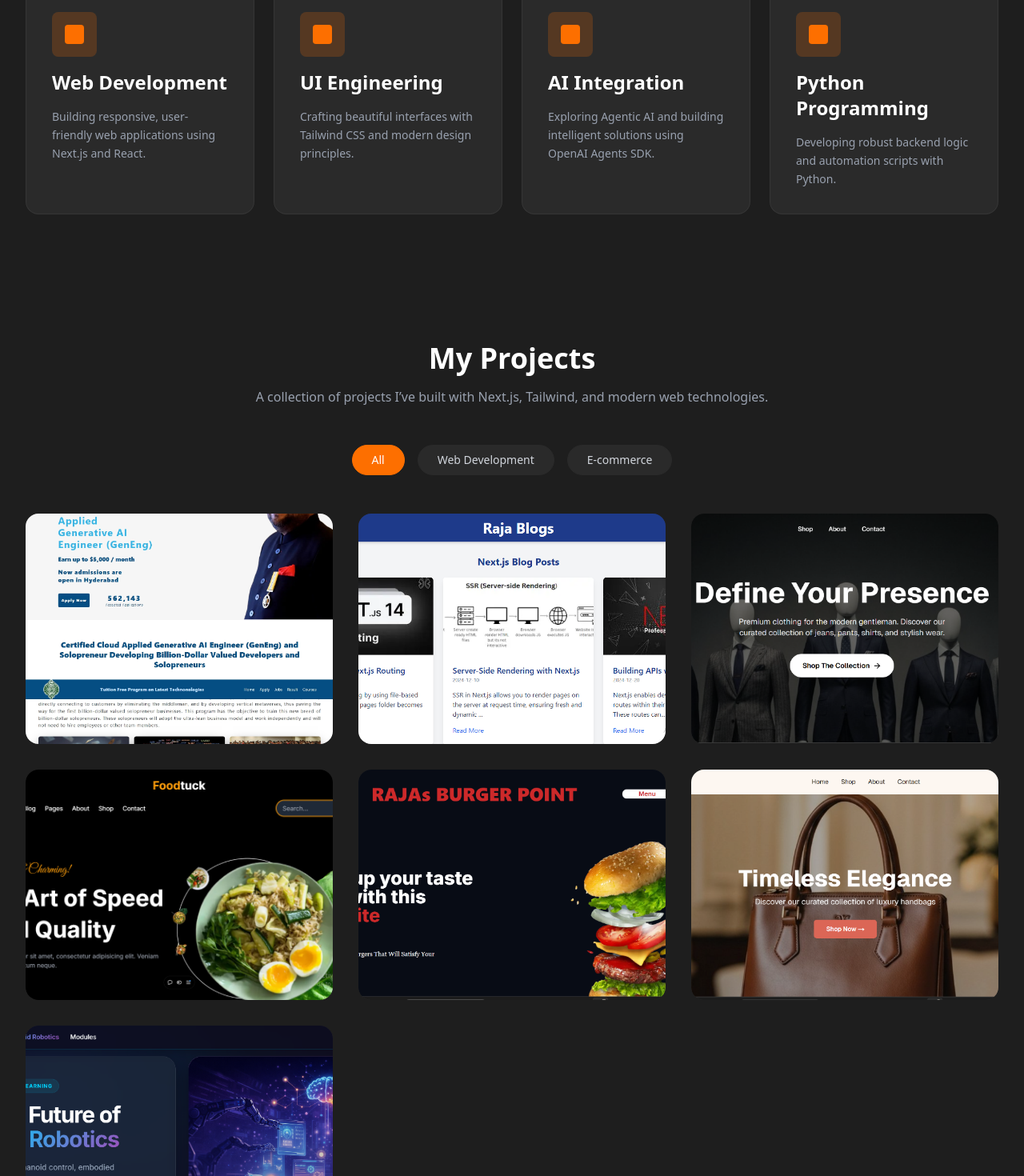
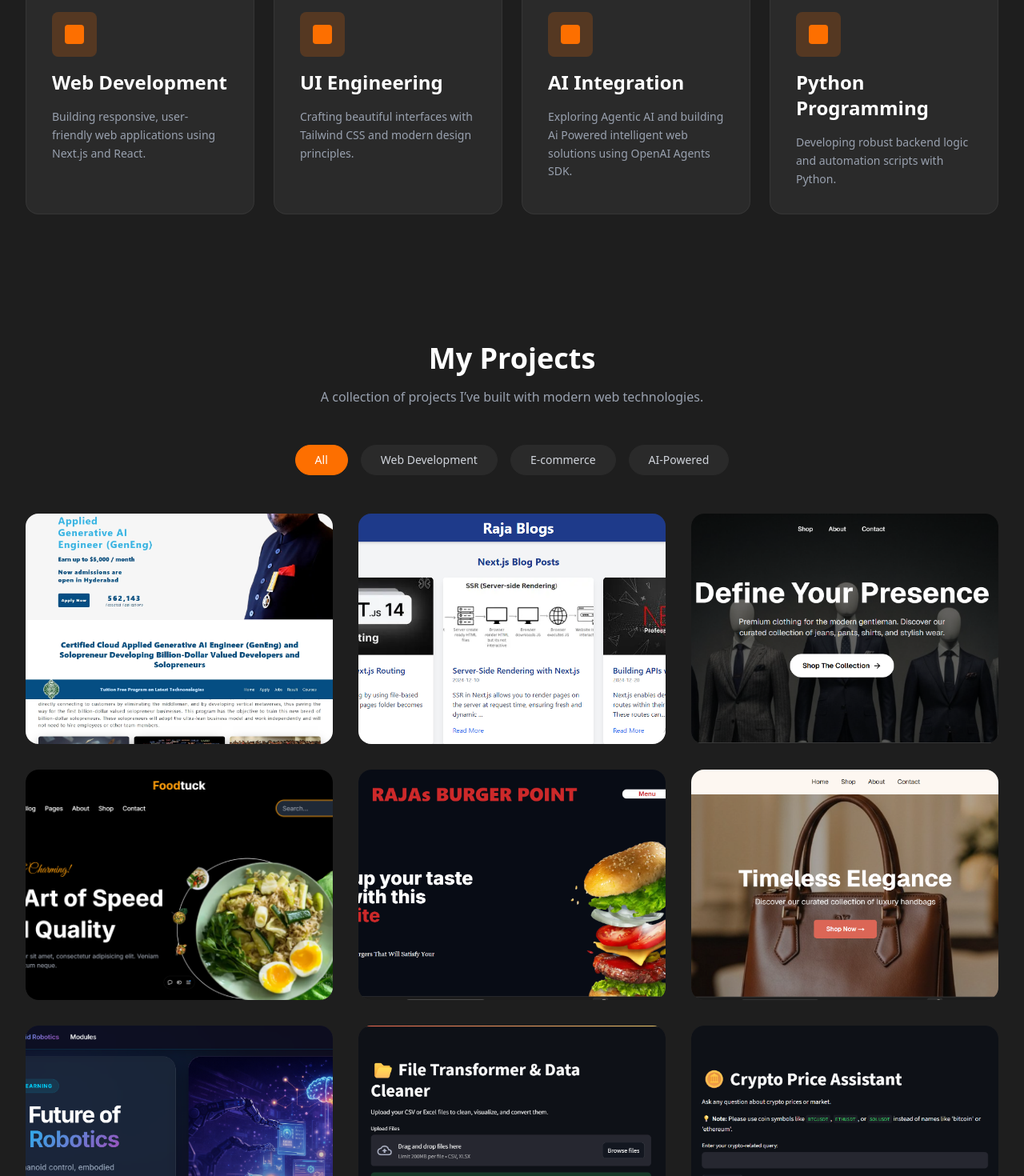
Before and after one commit to RajaHadi/Portfolio, a Next.js app: page / in a window 1280 px wide. Shown: the part 1640-3110 px from the top of the page at 80% size. Built offline with nearby package versions, Linux system fonts and the light colour scheme.

Commit message:
projects-Updated

```diff
--- a/src/components/Projects.tsx
+++ b/src/components/Projects.tsx
@@ -1,10 +1,10 @@
 "use client";
-import { useState } from 'react';
-import Image from 'next/image';
-import Link from 'next/link';
+import { useState } from "react";
+import Image from "next/image";
+import Link from "next/link";
 
 const Projects = () => {
-  const categories = ["All", "Web Development", "E-commerce"];
+  const categories = ["All", "Web Development", "E-commerce", "AI-Powered"];
   const [activeCategory, setActiveCategory] = useState("All");
 
   const projects = [
@@ -13,62 +13,81 @@ const Projects = () => {
       category: "Web Development",
       image: "/projects/Raja.png",
       description: "This is Governor's IT Initiative Website I Cloned.",
-      link: "https://github.com/RajaMannan/governor-website-clone"
+      link: "https://github.com/RajaMannan/governor-website-clone",
     },
     {
       title: "Blog Website",
       category: "Web Development",
       image: "/projects/Blog_App.png",
       description: "A simple blog website with basic functionality.",
-      link: "https://blog-website-flax-eight.vercel.app/"
+      link: "https://blog-website-flax-eight.vercel.app/",
     },
     {
       title: "Gentleman Clothing",
       category: "E-commerce",
       image: "/projects/Gentleman.png",
-      description: "Modern e-commerce clothing store for men built with Next.js 15.",
-      link: "https://gentleman-shop.vercel.app/"
+      description:
+        "Modern e-commerce clothing store for men built with Next.js 15.",
+      link: "https://gentleman-shop.vercel.app/",
     },
     {
       title: "Restaurant Website",
       category: "Web Development",
       image: "/projects/Food.png",
       description: "A Food Restaurant Website I developed For My UI Hackathon.",
-      link: "https://my-hackathon-flame.vercel.app/"
+      link: "https://my-hackathon-flame.vercel.app/",
     },
     {
       title: "Raja's Burger Point",
       category: "Web Development",
       image: "/projects/Raja_Burger.png",
-      description: "A simple and attractive front-end created for Raja's Burgers.",
-      link: "https://landing-page-fawn-xi-14.vercel.app/"
+      description:
+        "A simple and attractive front-end created for Raja's Burgers.",
+      link: "https://landing-page-fawn-xi-14.vercel.app/",
     },
     {
       title: "Luxe Bags",
       category: "E-commerce",
       image: "/projects/LuxeBags.png",
       description: "A attractive and resposive woman bags and purses store.",
-      link: "https://v0-handbag-website-design-black.vercel.app/"
+      link: "https://v0-handbag-website-design-black.vercel.app/",
     },
     {
       title: "Humonoid Robotics Book",
       category: "Web Development",
       image: "/projects/Book.png",
-      description: "Master humanoid control, embodied intelligence, and VLA systems through our comprehensive engineering guide..",
-      link: "https://rajahadi.github.io/-physical-ai-humanoid-robotics-book/"
+      description:
+        "Master humanoid control, embodied intelligence, and VLA systems through our comprehensive engineering guide..",
+      link: "https://rajahadi.github.io/-physical-ai-humanoid-robotics-book/",
+    },
+    {
+      title: "File Transformer & Data Cleaner",
+      category: "AI-Powered",
+      image: "/projects/Growth.png",
+      description:
+        "Upload your CSV or Excel files to clean, visualize, and convert them.",
+      link: "https://growth-mindset-challenge-bbpdjcy3zw2s42nzszgzjq.streamlit.app/",
+    },
+    {
+      title: "Crypto-Assistant-Agent",
+      category: "AI-Powered",
+      image: "/projects/crypto.png",
+      description: "",
+      link: "https://crypto-assistant-agent-umrzr6lqrfeadd7jjbb7gp.streamlit.app/",
     },
   ];
 
-  const filteredProjects = activeCategory === "All"
+  const filteredProjects =
+    activeCategory === "All"
       ? projects
-    : projects.filter(p => p.category === activeCategory);
+      : projects.filter((p) => p.category === activeCategory);
 
   return (
     <section id="projects" className="px-8 py-20 max-w-7xl mx-auto">
       <div className="text-center mb-12 space-y-4">
         <h2 className="text-4xl font-bold text-white">My Projects</h2>
         <p className="text-gray-400 max-w-2xl mx-auto">
-          A collection of projects I’ve built with Next.js, Tailwind, and modern web technologies.
+          A collection of projects I’ve built with modern web technologies.
         </p>
       </div>
 
@@ -90,7 +109,10 @@ const Projects = () => {
 
       <div className="grid grid-cols-1 md:grid-cols-2 lg:grid-cols-3 gap-8">
         {filteredProjects.map((item, index) => (
-          <div key={index} className="group relative overflow-hidden rounded-2xl aspect-[4/3] bg-[#2a2a2a]">
+          <div
+            key={index}
+            className="group relative overflow-hidden rounded-2xl aspect-[4/3] bg-[#2a2a2a]"
+          >
             <div className="absolute inset-0 bg-[#2a2a2a] flex items-center justify-center text-gray-600 group-hover:scale-105 transition-transform duration-500">
               <Image
                 src={item.image}
@@ -100,10 +122,14 @@ const Projects = () => {
               />
             </div>
             <div className="absolute inset-0 bg-black/70 opacity-0 group-hover:opacity-100 transition-opacity flex flex-col items-center justify-end pb-8 gap-2 p-6 text-center">
-                <h3 className="text-md font-bold text-primary">{item.category}</h3>
+              <h3 className="text-md font-bold text-primary">
+                {item.category}
+              </h3>
               <p className="text-white font-bold text-xl">{item.title}</p>
               <Link href={item.link} target="_blank">
-                    <button className="bg-primary text-white px-6 py-2 rounded-full mt-2 text-sm cursor-pointer">View Project</button>
+                <button className="bg-primary text-white px-6 py-2 rounded-full mt-2 text-sm cursor-pointer">
+                  View Project
+                </button>
               </Link>
             </div>
           </div>
--- a/src/components/Services.tsx
+++ b/src/components/Services.tsx
@@ -1,9 +1,25 @@
 const Services = () => {
   const services = [
-    { title: "Web Development", description: "Building responsive, user-friendly web applications using Next.js and React." },
-    { title: "UI Engineering", description: "Crafting beautiful interfaces with Tailwind CSS and modern design principles." },
-    { title: "AI Integration", description: "Exploring Agentic AI and building intelligent solutions using OpenAI Agents SDK." },
-    { title: "Python Programming", description: "Developing robust backend logic and automation scripts with Python." },
+    {
+      title: "Web Development",
+      description:
+        "Building responsive, user-friendly web applications using Next.js and React.",
+    },
+    {
+      title: "UI Engineering",
+      description:
+        "Crafting beautiful interfaces with Tailwind CSS and modern design principles.",
+    },
+    {
+      title: "AI Integration",
+      description:
+        "Exploring Agentic AI and building Ai Powered intelligent web solutions using OpenAI Agents SDK.",
+    },
+    {
+      title: "Python Programming",
+      description:
+        "Developing robust backend logic and automation scripts with Python.",
+    },
   ];
 
   return (
@@ -11,19 +27,27 @@ const Services = () => {
       <div className="text-center mb-12 space-y-4">
         <h2 className="text-4xl font-bold text-white">Services</h2>
         <p className="text-gray-400 max-w-2xl mx-auto">
-          I offer a range of services from building complex web applications to integrating cutting-edge AI solutions.
+          I offer a range of services from building complex web applications to
+          integrating cutting-edge AI solutions.
         </p>
       </div>
 
       <div className="grid grid-cols-1 md:grid-cols-2 lg:grid-cols-4 gap-6">
         {services.map((service, index) => (
-          <div key={index} className="bg-[#2a2a2a] p-8 rounded-2xl space-y-4 hover:bg-primary transition-colors group cursor-pointer border border-white/5">
-             <div className="w-14 h-14 bg-primary/20 rounded-lg mb-4 group-hover:bg-white/20 transition-colors flex items-center justify-center">
-                {/* Icon placeholder */}
-                <div className="w-6 h-6 bg-primary group-hover:bg-white rounded-sm"></div>
-             </div>
-             <h3 className="text-2xl font-bold text-white group-hover:text-white">{service.title}</h3>
-             <p className="text-gray-400 group-hover:text-white/90 text-sm leading-relaxed">{service.description}</p>
+          <div
+            key={index}
+            className="bg-[#2a2a2a] p-8 rounded-2xl space-y-4 hover:bg-primary transition-colors group cursor-pointer border border-white/5"
+          >
+            <div className="w-14 h-14 bg-primary/20 rounded-lg mb-4 group-hover:bg-white/20 transition-colors flex items-center justify-center">
+              {/* Icon placeholder */}
+              <div className="w-6 h-6 bg-primary group-hover:bg-white rounded-sm"></div>
+            </div>
+            <h3 className="text-2xl font-bold text-white group-hover:text-white">
+              {service.title}
+            </h3>
+            <p className="text-gray-400 group-hover:text-white/90 text-sm leading-relaxed">
+              {service.description}
+            </p>
           </div>
         ))}
       </div>
```
Also changed, not shown: public/projects/Growth.png (added), public/projects/crypto.png (added). Lines whose indentation alone changed are shown as unchanged.
